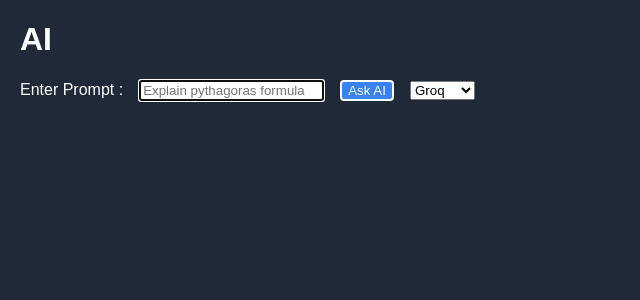
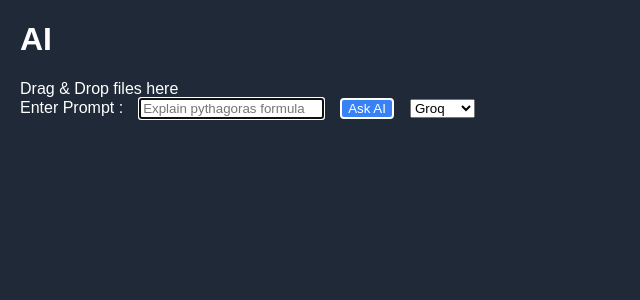
Before and after one commit to jayssSmm/DocAI, a Flask app: page / in a window 1280 px wide. Shown: the top 300 px of the page, without its empty margins (0-640 px from the left). Run offline with Flask 3, Linux system fonts and the light colour scheme.

Commit message:
adding the box for dropping files

```diff
--- a/templates/index.html
+++ b/templates/index.html
@@ -6,6 +6,10 @@
 
 {% block body %}
     <h1>AI</h1>
+        <div id="drop-zone">
+        Drag & Drop files here
+        <input type="file" hidden>
+    </div>
     <form method="post" id="ai-form">
         <label for="input">Enter Prompt : </label>
         <input type="text" name="prompt" autocomplete="off" id='input' autofocus placeholder="Explain pythagoras formula">
```
Also changed, not shown: static/upload.js (line endings or trailing spaces).
